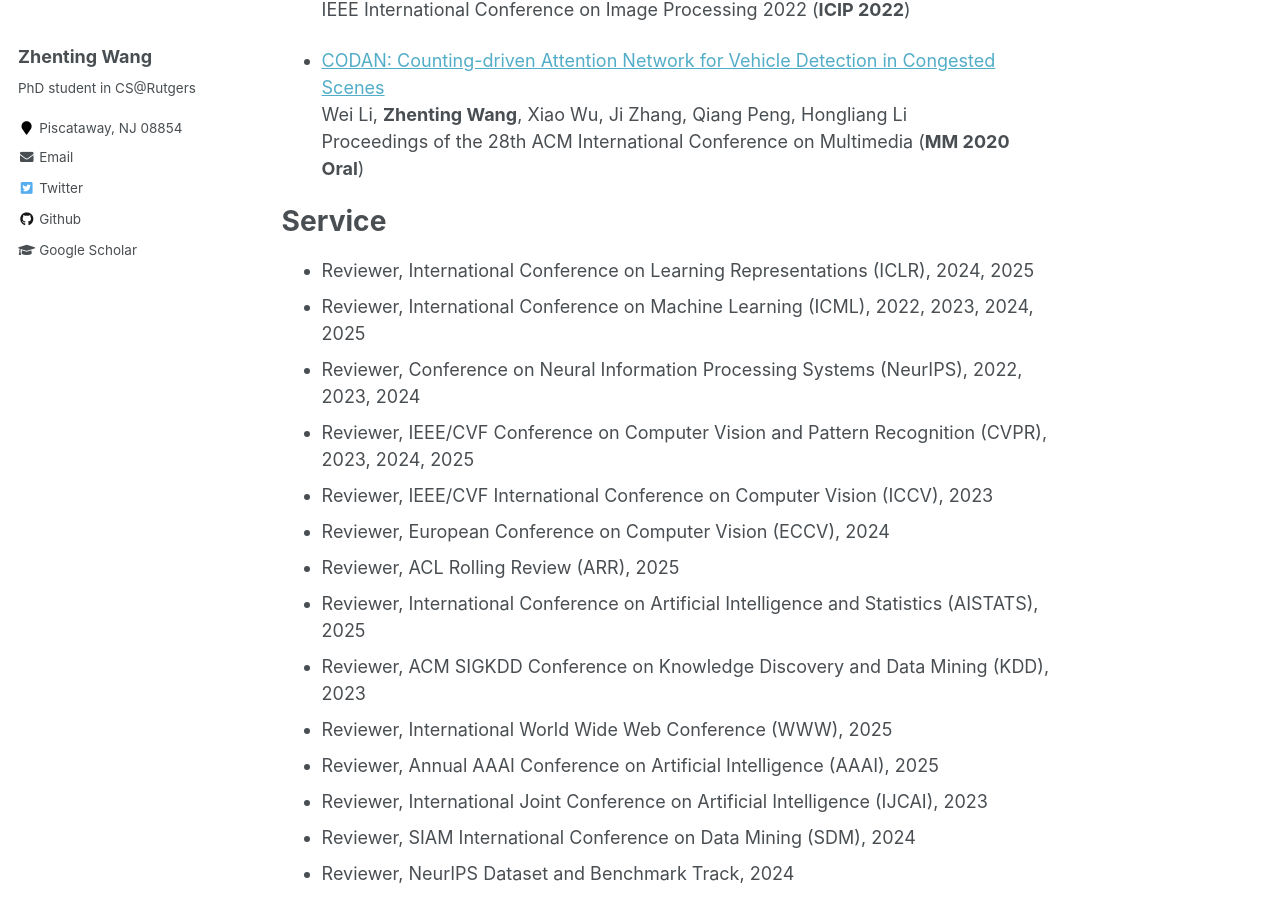
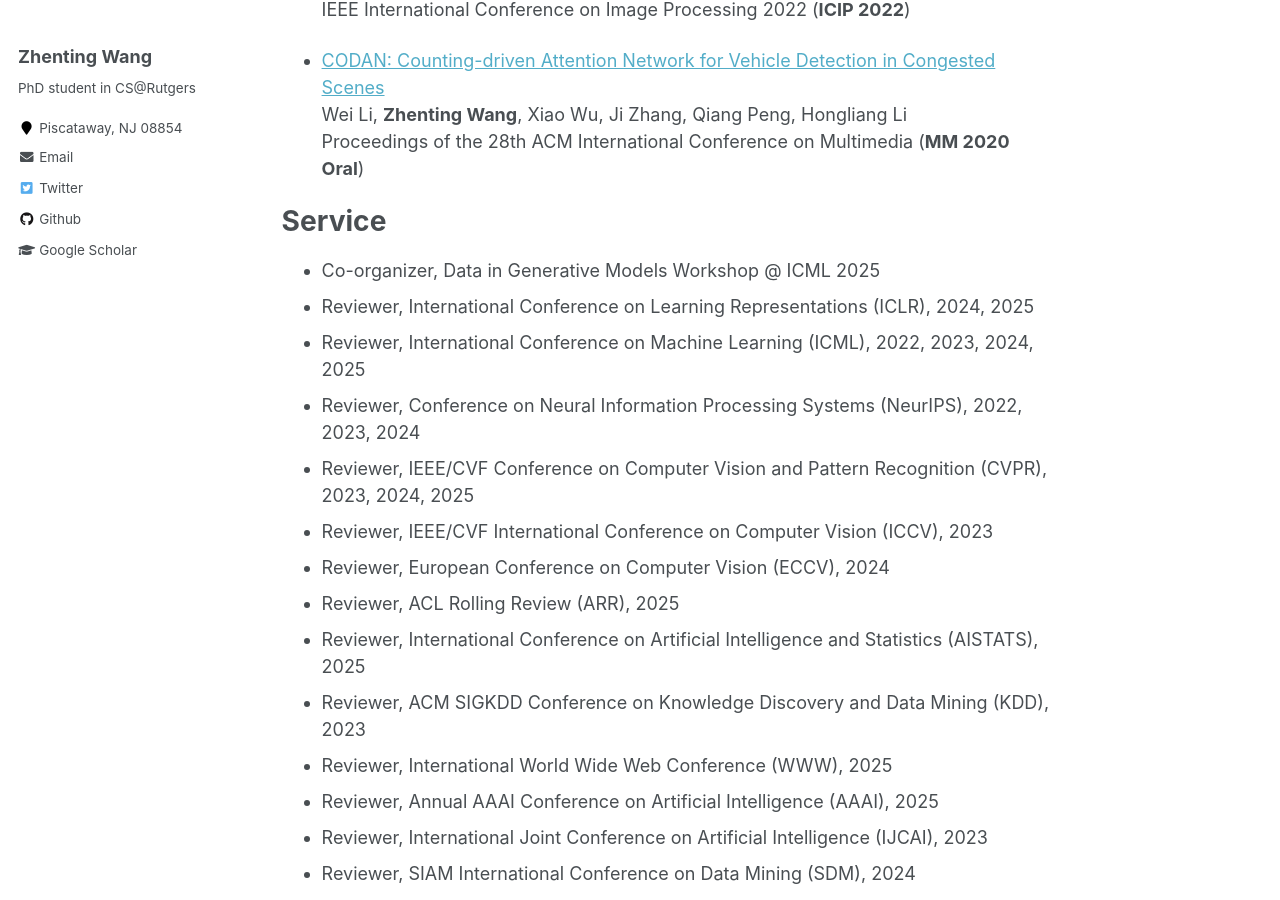
Before and after one commit to ZhentingWang/zhentingwang.github.io, a Jekyll site: the page built from _pages/about.md, in a window 1280 px wide and 900 px high, scrolled down 5912 px. Built offline with Jekyll 4.4.1, drawn with Linux system fonts in a browser that asks for light colours.

Commit message:
Update about.md

```diff
--- a/_pages/about.md
+++ b/_pages/about.md
@@ -228,6 +228,7 @@ Proceedings of the 28th ACM International Conference on Multimedia (**MM 2020 Or
 
 Service
 ======
+* Co-organizer, Data in Generative Models Workshop @ ICML 2025
 * Reviewer, International Conference on Learning Representations (ICLR), 2024, 2025
 * Reviewer, International Conference on Machine Learning (ICML), 2022, 2023, 2024, 2025
 * Reviewer, Conference on Neural Information Processing Systems (NeurIPS), 2022, 2023, 2024
```
